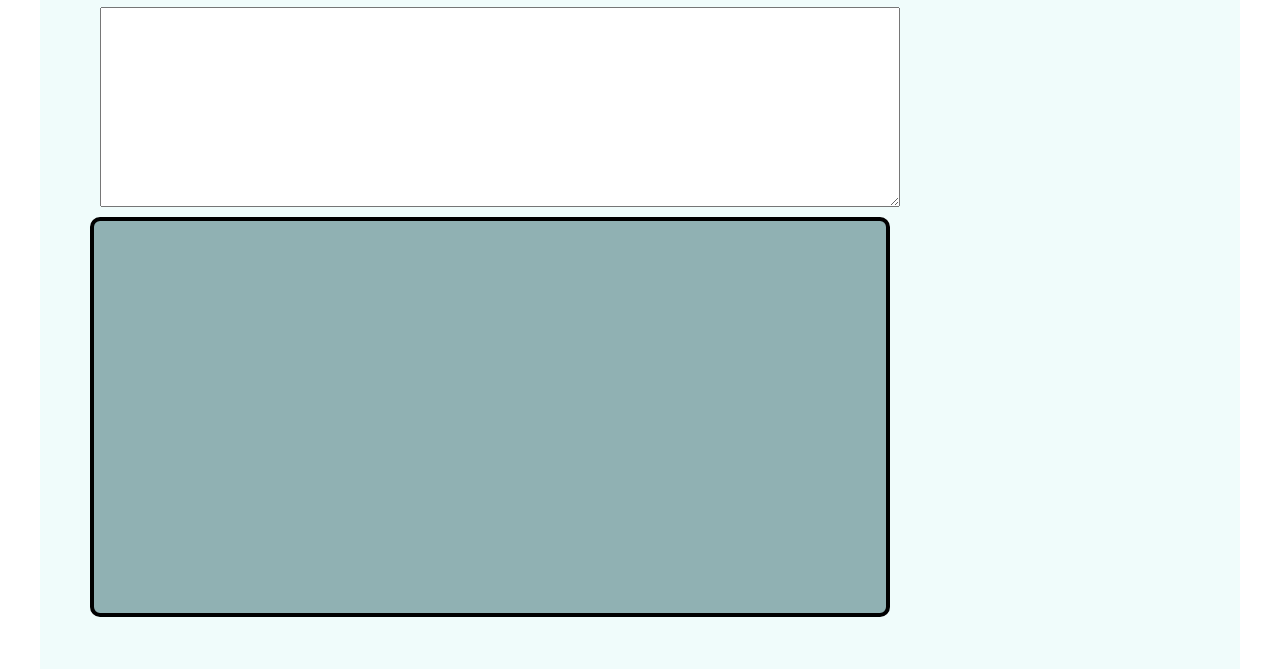
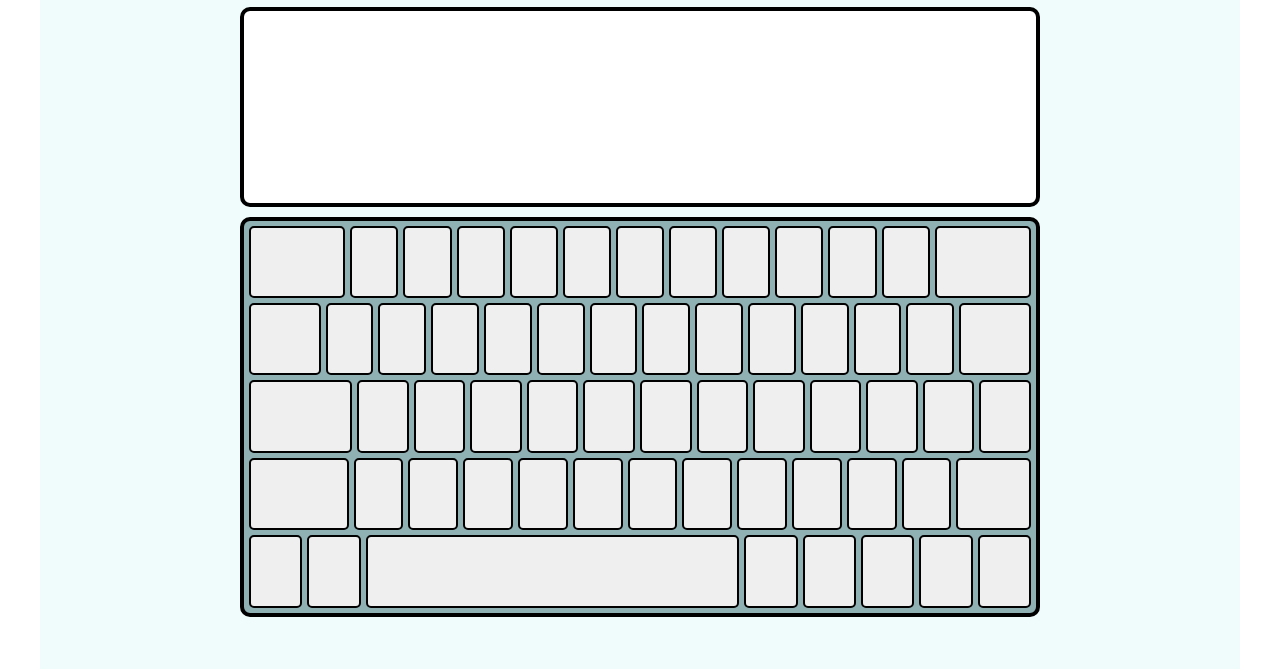
Before and after one commit to leshiy77/RSSVirtualKeyboard, a website built with webpack: page src/index.html in a window 1280 px wide. Shown: the part 131-800 px from the top of the page. Built offline with nearby package versions, Linux system fonts and the light colour scheme.

Commit message:
feat: add keyboard markup on js and style

```diff
--- a/src/index.js
+++ b/src/index.js
@@ -14,7 +14,54 @@ textArea.rows = 5;
 textArea.cols = 50;
 textArea.classList.add('textarea');
 container.appendChild(textArea);
+textArea.focus();
 
 const keyboard = document.createElement('div');
 keyboard.classList.add('keyboard');
 container.appendChild(keyboard);
+
+const keyboardRow = document.createElement('div');
+keyboardRow.classList.add('keyboard-row')
+for (let i=0; i<5; i++) {
+    let node = keyboardRow.cloneNode();
+    node.classList.add(`keyboard-row${i+1}`);
+    keyboard.appendChild(node)
+}
+
+const keyBtn = document.createElement('button');
+keyBtn.classList.add('key-button');
+const keyBtnArea = document.querySelectorAll('.keyboard-row');
+keyBtnArea.forEach(element => {
+    switch (element.classList.contains('keyboard-row')) {
+        case element.classList.contains('keyboard-row1'):
+            for (let i =0; i<13;i++) {
+                let nodeBtn = keyBtn.cloneNode();
+                element.appendChild(nodeBtn);
+            }
+        break;
+        case element.classList.contains('keyboard-row2'):
+            for (let i =0; i<14;i++) {
+                let nodeBtn = keyBtn.cloneNode();
+                element.appendChild(nodeBtn);
+            }
+        break;
+        case element.classList.contains('keyboard-row3'):
+            for (let i =0; i<13;i++) {
+                let nodeBtn = keyBtn.cloneNode();
+                element.appendChild(nodeBtn);
+            }
+        break;
+        case element.classList.contains('keyboard-row4'):
+            for (let i =0; i<13;i++) {
+                let nodeBtn = keyBtn.cloneNode();
+                element.appendChild(nodeBtn);
+            }
+        break;
+        case element.classList.contains('keyboard-row5'):
+            for (let i =0; i<8;i++) {
+                let nodeBtn = keyBtn.cloneNode();
+                element.appendChild(nodeBtn);
+            }
+        break;
+    }
+});
--- /dev/null
+++ b/src/js/Key.js
@@ -0,0 +1,11 @@
+class Key {
+
+    constructor(type, func, name, lang = null) {
+        this.type = type;
+        this.func = func;
+        this.name = name;
+        this.lang = lang;
+    }
+
+
+}
--- a/src/styles/sass/base/_global.scss
+++ b/src/styles/sass/base/_global.scss
@@ -14,5 +14,6 @@ body {
     display: flex;
     flex-direction: column;
     justify-content: center;
+    align-items: center;
     height: 100%;
 }
--- a/src/styles/sass/main.scss
+++ b/src/styles/sass/main.scss
@@ -10,21 +10,58 @@
 
 .textarea {
     display: block;
-    max-width: 800px;
+    width: 800px;
     height: 200px;
     font-size: 20px;
     padding: 15px;
     margin: 10px;
     color: #90b1b3;
+    outline: none;
+    border: 4px solid #000;
+    border-radius: 10px;
+    resize: none;
 }
 
 .keyboard {
     display: grid;
     grid-template-rows: repeat(5, 1fr);
-    max-width: 800px;
+    gap: 5px;
+    width: 800px;
     height: 400px;
     background-color: #90b1b3;
     border: 4px solid #000;
     border-radius: 10px;
     padding: 5px;
 }
+
+.keyboard-row {
+    display: grid;
+    width: 100%;
+    &:nth-child(1) {
+        grid-template-columns: 2fr repeat(11, 1fr) 2fr;
+        gap: 5px;
+    }
+    &:nth-child(2) {
+        grid-template-columns: 1.5fr repeat(12, 1fr) 1.5fr;
+        gap: 5px;
+    }
+    &:nth-child(3) {
+        grid-template-columns: 2fr repeat(12, 1fr);
+        gap: 5px;
+    }
+    &:nth-child(4) {
+        grid-template-columns: 2fr repeat(11, 1fr) 1.5fr;
+        gap: 5px;
+    }
+    &:nth-child(5) {
+        grid-template-columns: repeat(2, 1fr) 7fr repeat(5, 1fr);
+        gap: 5px;
+    }
+}
+
+.key-button {
+    width: 100%;
+    height: 100%;
+    border: 2px solid #000;
+    border-radius: 5px;
+}
```
Also changed, not shown: src/styles/sass/main.css, 1 other file.
